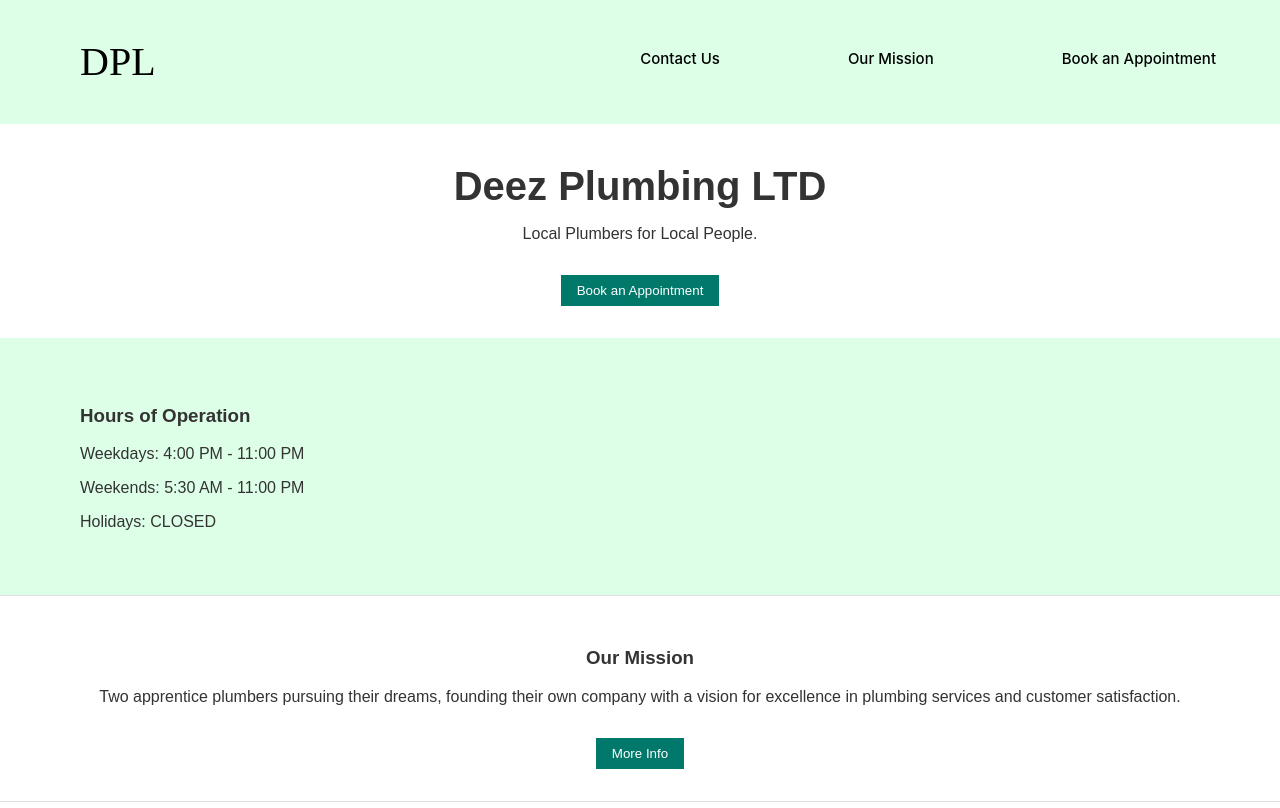
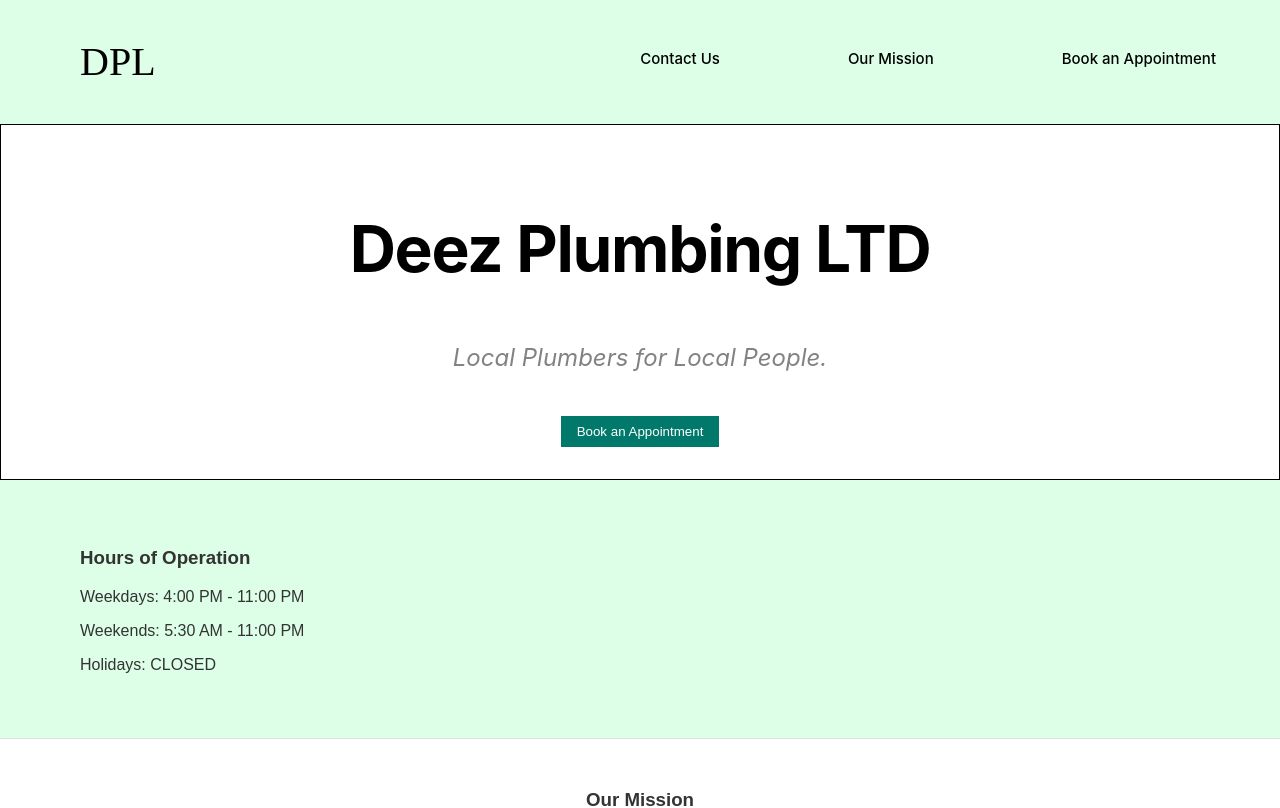
Before and after one commit to SargunKaura/Deez-Plumbing-Website, a React (Create React App) app in the folder deez-website/: page / in a window 1280 px wide. Shown: the top 808 px of the page. Built offline with nearby package versions, Linux system fonts and the light colour scheme.

Commit message:
Made small changes to some homepage test

```diff
--- a/deez-website/src/App.css
+++ b/deez-website/src/App.css
@@ -114,11 +114,35 @@ body { margin: 0;
           color: #00796b;
 }
 
-.hero {padding: 2rem;}
+.hero {
+
+  padding: 2rem;
+  border: 1px solid black;
+}
 
 .hero h2 {
-    margin: 0.5rem 0;
-    font-size: 40px;
+  color: #000;
+
+  text-align: center;
+  /* Title */
+  font-family: Inter;
+  font-size: 64px;
+  font-style: normal;
+  font-weight: 700;
+  line-height: normal;
+  letter-spacing: -1.28px;
+}
+
+.hero p {
+  color: #828282;
+
+  text-align: center;
+  font-family: Inter;
+  font-size: 24px;
+  font-style: normal;
+  font-weight: 400;
+  line-height: 150%;
+  font-style: italic;
 }
 
 .appointment-button {margin-top: 1rem;
```
